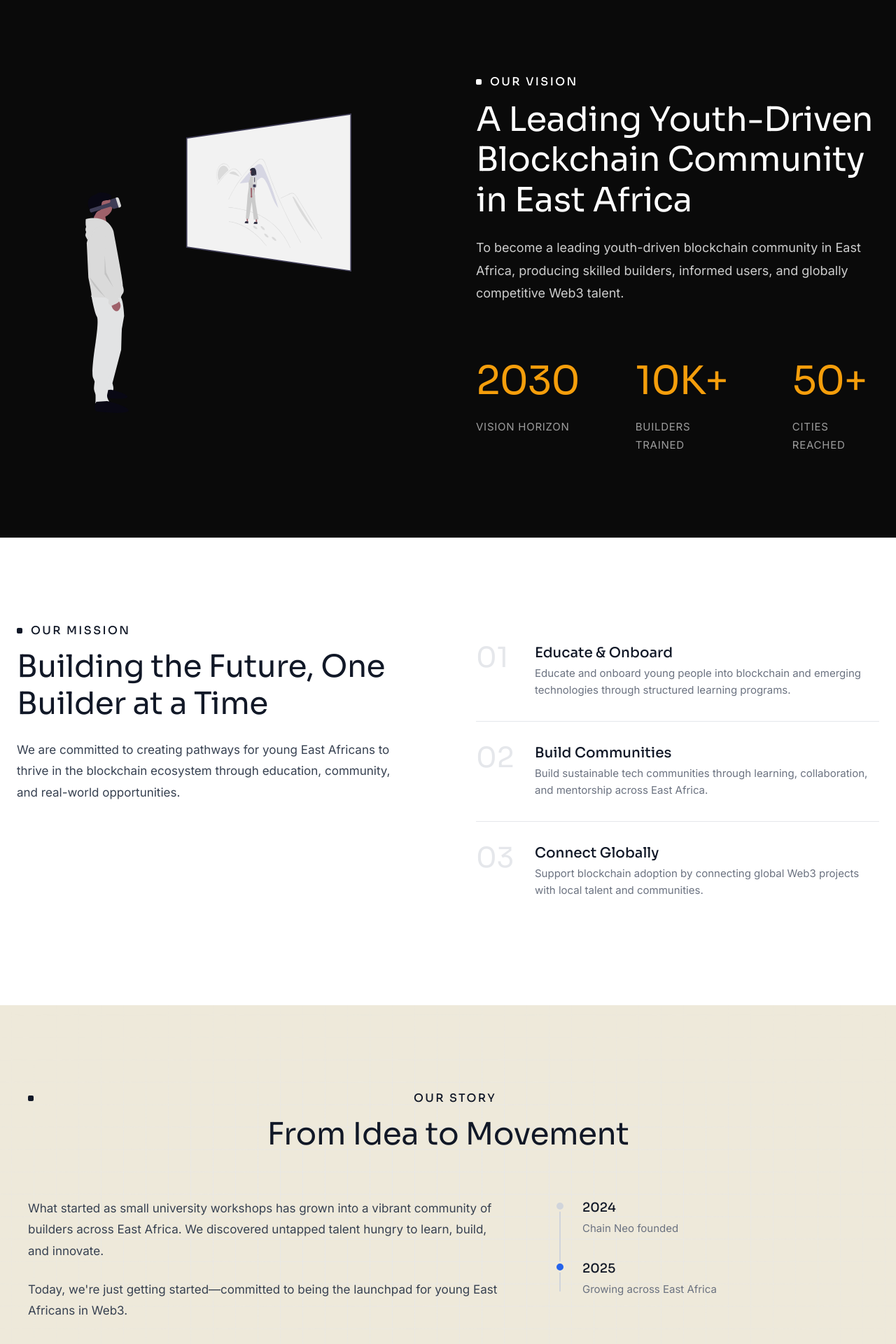
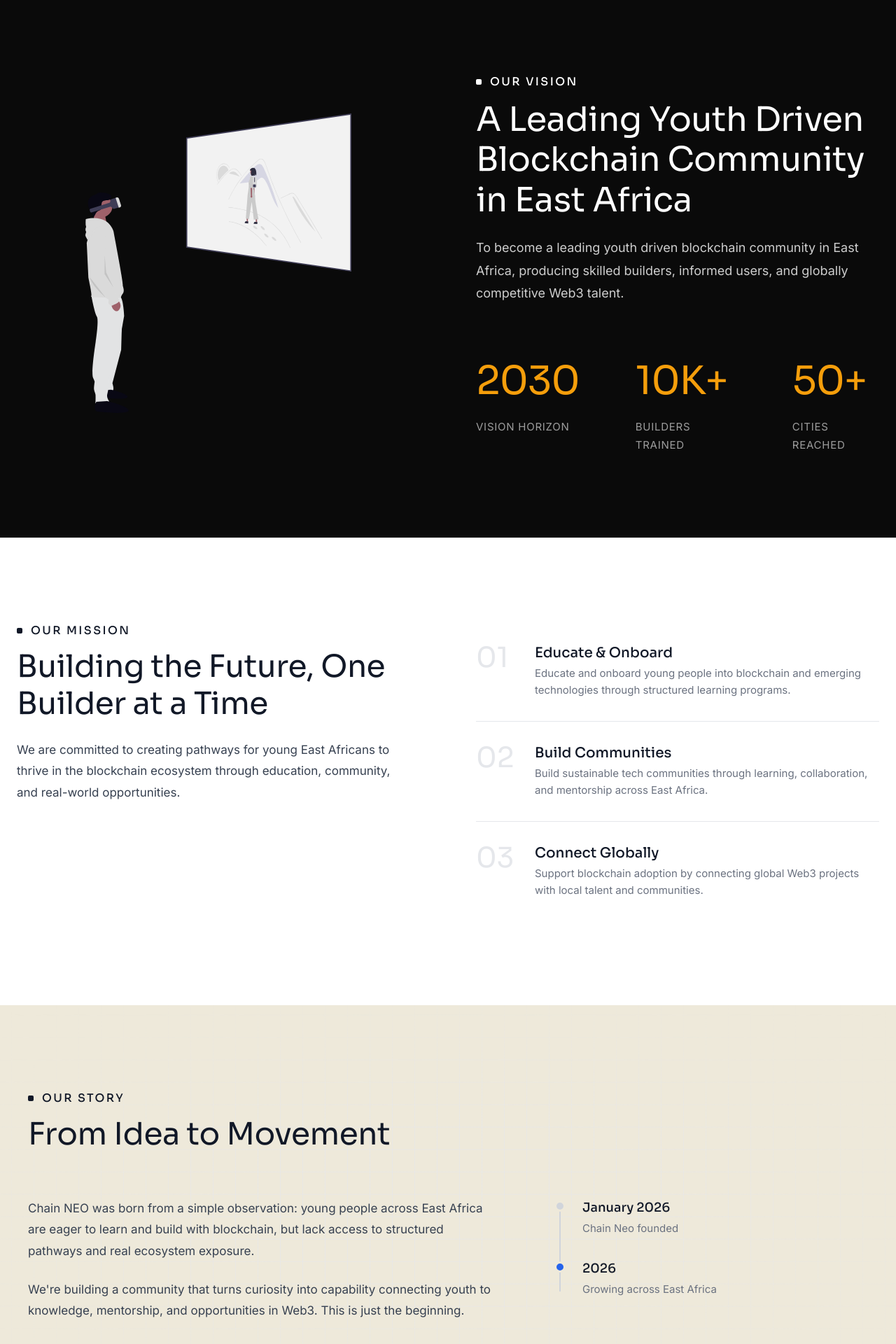
Before and after one commit to Deon62/cneo, a React (Vite) app: page /about in a window 1280 px wide. Shown: the part 816-2736 px from the top of the page at 70% size. Built offline with nearby package versions, Linux system fonts and the light colour scheme.

Commit message:
updating styles

```diff
--- a/src/About.css
+++ b/src/About.css
@@ -349,7 +349,7 @@
 }
 
 .story-header {
-  text-align: center;
+  text-align: left;
   margin-bottom: 64px;
 }
 
--- a/src/pages/About.jsx
+++ b/src/pages/About.jsx
@@ -16,7 +16,7 @@ function About() {
           <div className="about-header-content">
             <h1 className="about-header-title">Empowering East Africa's Next Web3 Generation</h1>
             <p className="about-header-subtitle">
-              We connect young talent with blockchain opportunities—bridging the gap between emerging tech and the students, developers, and founders ready to build the future.
+              We connect young talent with blockchain opportunities bridging the gap between emerging tech and the students, developers, and founders ready to build the future.
             </p>
           </div>
           <div className="about-header-image">
@@ -33,9 +33,9 @@ function About() {
           </div>
           <div className="vision-content">
             <span className="section-label">Our Vision</span>
-            <h2 className="vision-title">A Leading Youth-Driven Blockchain Community in East Africa</h2>
+            <h2 className="vision-title">A Leading Youth Driven Blockchain Community in East Africa</h2>
             <p className="vision-description">
-              To become a leading youth-driven blockchain community in East Africa, producing skilled builders, informed users, and globally competitive Web3 talent.
+              To become a leading youth driven blockchain community in East Africa, producing skilled builders, informed users, and globally competitive Web3 talent.
             </p>
             <div className="vision-stats">
               <div className="vision-stat">
@@ -95,24 +95,24 @@ function About() {
           <div className="story-content">
             <div className="story-text">
               <p>
-                What started as small university workshops has grown into a vibrant community of builders across East Africa. We discovered untapped talent hungry to learn, build, and innovate.
+                Chain NEO was born from a simple observation: young people across East Africa are eager to learn and build with blockchain, but lack access to structured pathways and real ecosystem exposure.
               </p>
               <p>
-                Today, we're just getting started—committed to being the launchpad for young East Africans in Web3.
+                We're building a community that turns curiosity into capability connecting youth to knowledge, mentorship, and opportunities in Web3. This is just the beginning.
               </p>
             </div>
             <div className="story-timeline">
               <div className="timeline-item">
                 <div className="timeline-dot"></div>
                 <div className="timeline-content">
-                  <span className="timeline-year">2024</span>
+                  <span className="timeline-year">January 2026</span>
                   <p>Chain Neo founded</p>
                 </div>
               </div>
               <div className="timeline-item">
                 <div className="timeline-dot active"></div>
                 <div className="timeline-content">
-                  <span className="timeline-year">2025</span>
+                  <span className="timeline-year">2026</span>
                   <p>Growing across East Africa</p>
                 </div>
               </div>
```
